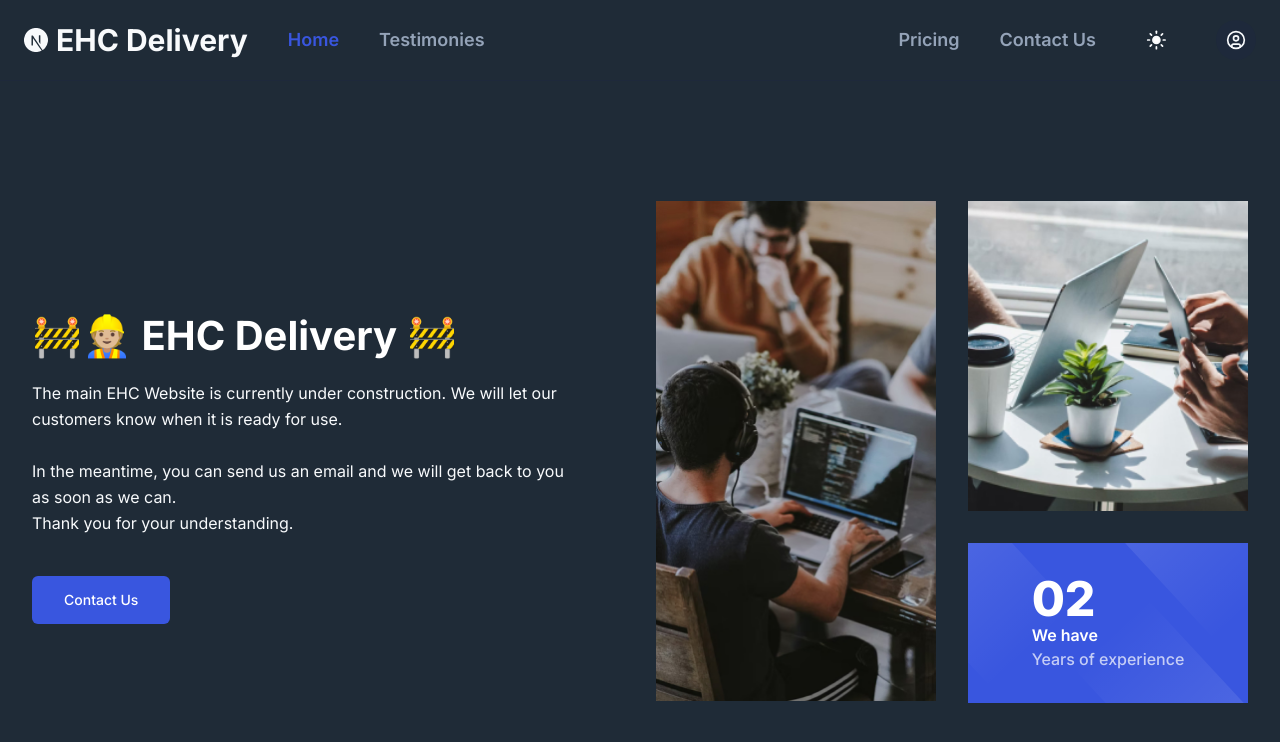
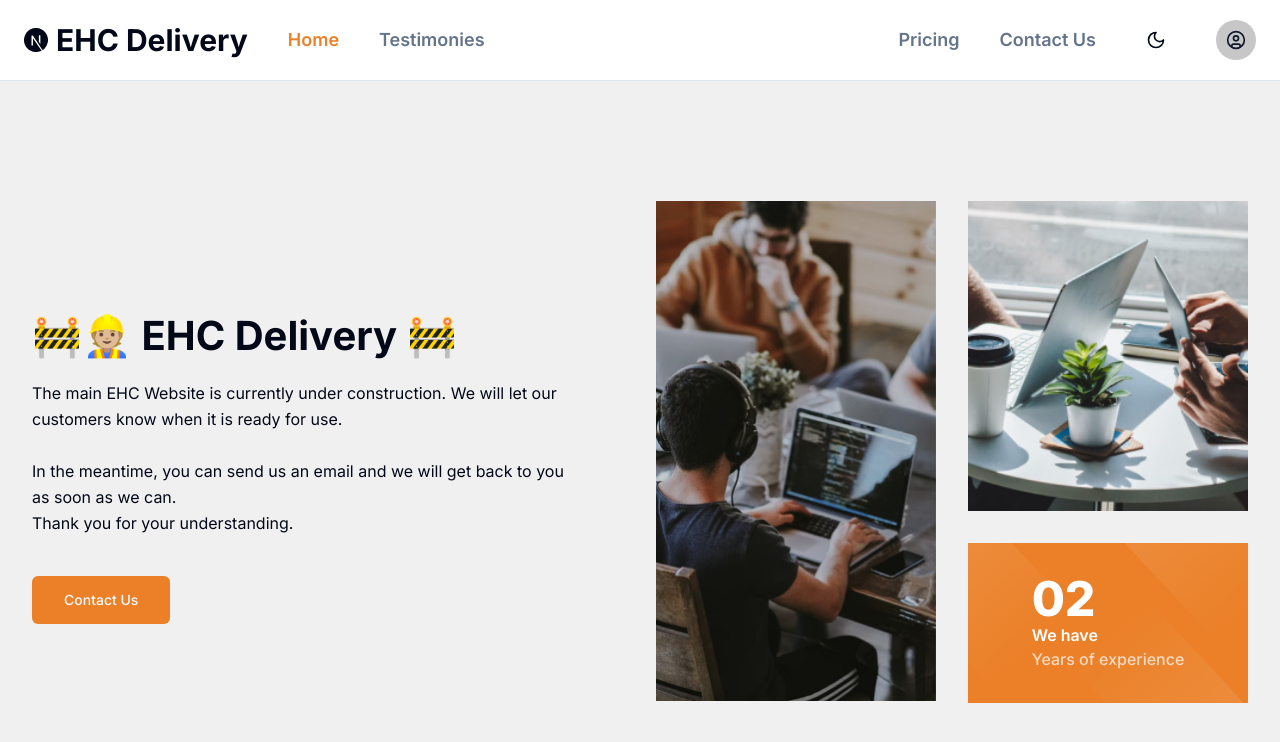
Before and after one commit to oleivahn/ehc-paytracker, a Next.js app: page / in a window 1280 px wide. Shown: the top 742 px of the page. Built offline with nearby package versions, Linux system fonts and the light colour scheme.

Commit message:
defaul theme?

```diff
--- a/app/layout.tsx
+++ b/app/layout.tsx
@@ -37,7 +37,7 @@ export default function RootLayout({ children }: RootLayoutProps) {
       >
         <ThemeProvider
           attribute="class"
-          defaultTheme="dark"
+          defaultTheme={process.env.defaultTheme ? process.env.defaultTheme: "light"}
           enableSystem
           disableTransitionOnChange
         >
```
